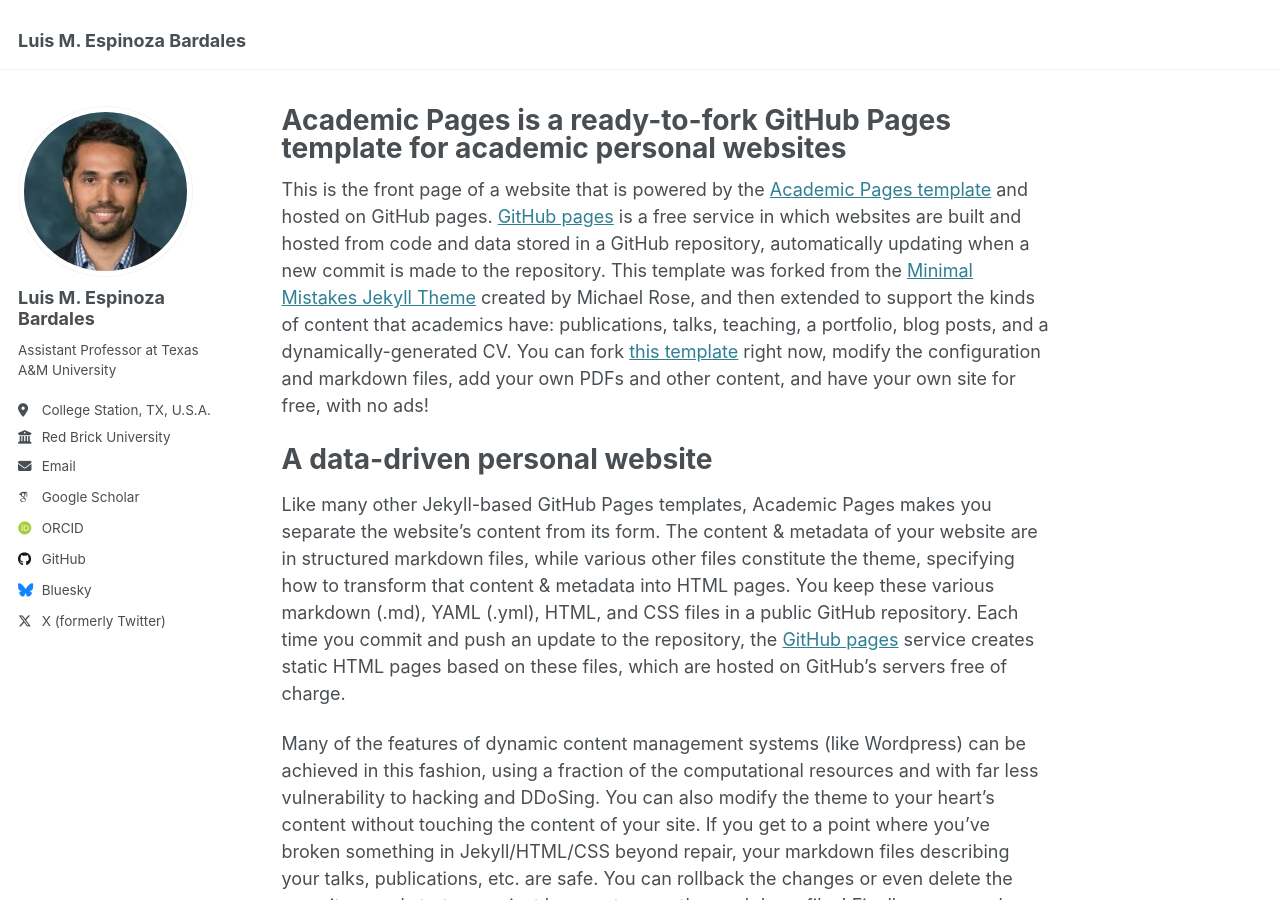
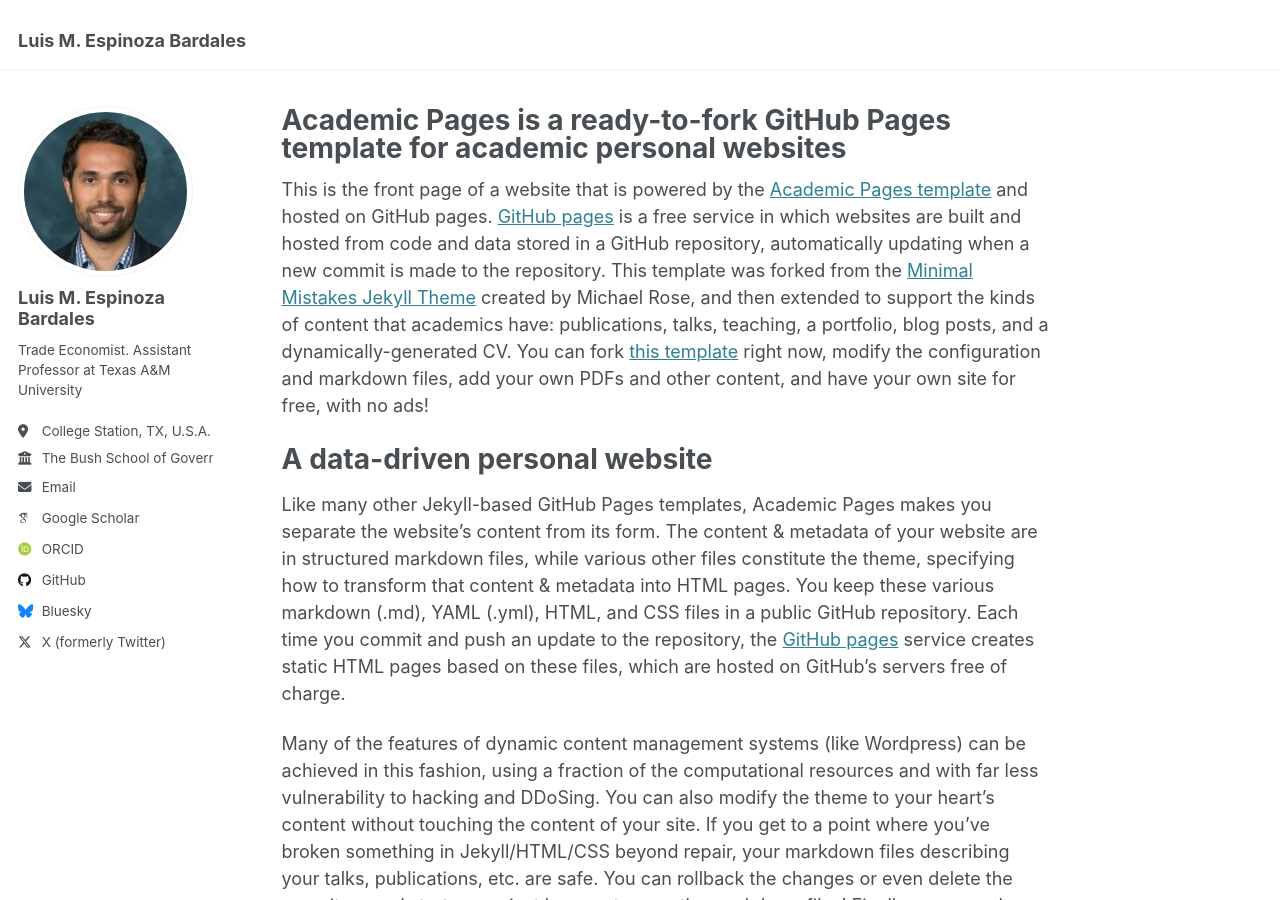
Before and after one commit to Luis-Espinoza-Bardales/luis-espinoza-bardales.github.io, a Jekyll site: the page built from _pages/about.md, in a window 1280 px wide and 900 px high. Built offline with Jekyll 4.4.1, drawn with Linux system fonts in a browser that asks for light colours; some web fonts are replaced.

Commit message:
Update _config.yml

```diff
--- a/_config.yml
+++ b/_config.yml
@@ -25,9 +25,9 @@
   avatar           : "yo_pro_visa.jpg"
   name             : "Luis M. Espinoza Bardales"
   pronouns         : # example: "she/her"
-  bio              : "Assistant Professor at Texas A&M University"
+  bio              : "Trade Economist. Assistant Professor at Texas A&M University"
   location         : "College Station, TX, U.S.A."
-  employer         : "Red Brick University"
+  employer         : "The Bush School of Government and Public Service, Texas A&M University"
   uri              : # URL
   email            : "lespinoza@tamu.edu"
 
```
